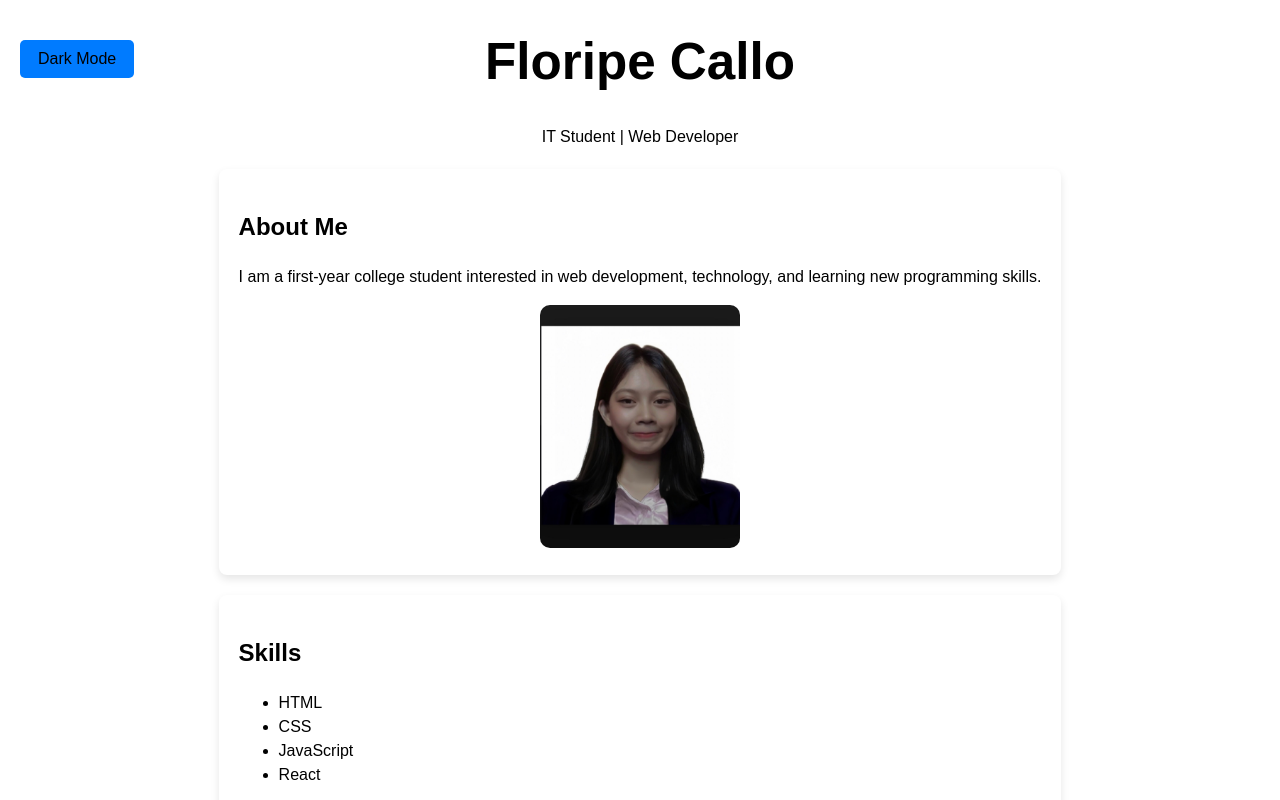
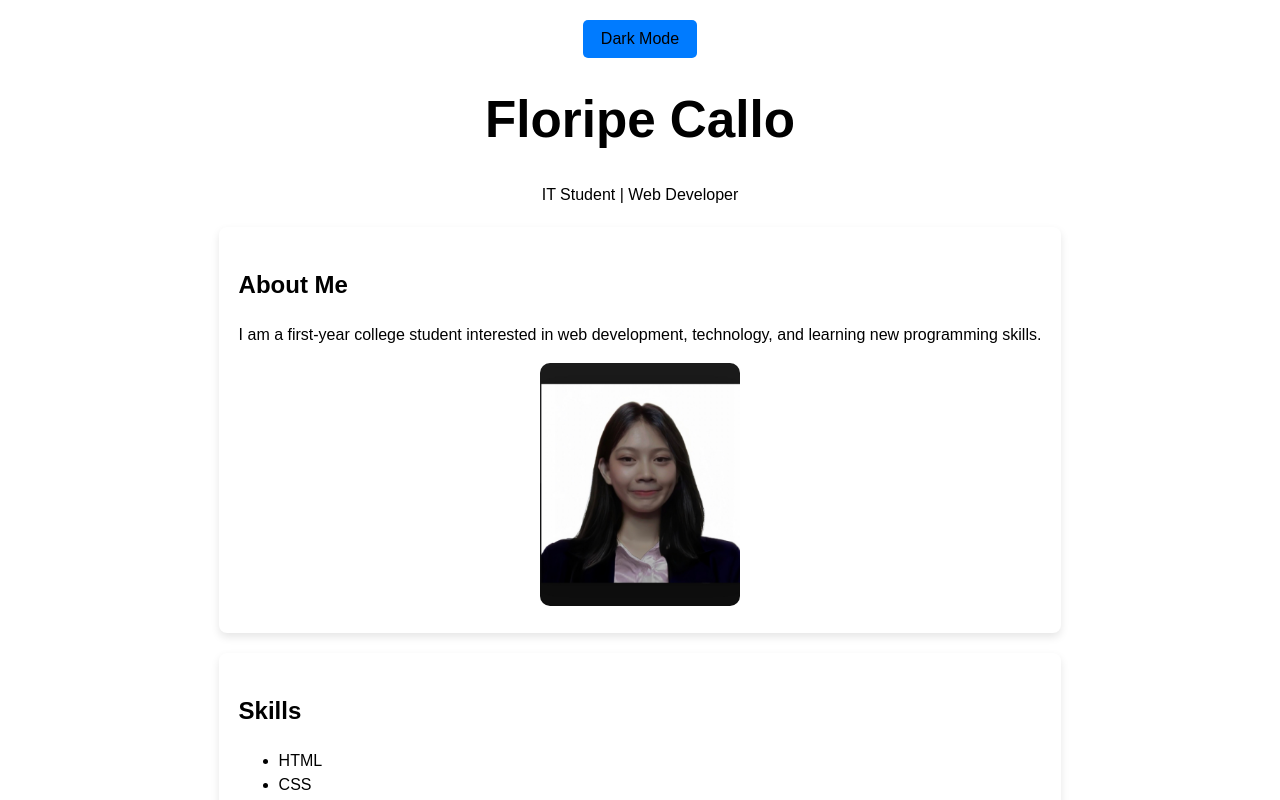
Before and after one commit to callofloripe/wsat-m5-react-cv, a React (Vite) app: page / in a window 1280 px wide. Shown: the top 800 px of the page. Built offline with nearby package versions, Linux system fonts and the light colour scheme.

Commit message:
update dark mode toggle styling for improved layout

```diff
--- a/src/index.css
+++ b/src/index.css
@@ -171,9 +171,8 @@ body a {
 }
 
 .dark-toggle {
-  position: absolute;
-  top:20px;
-  left: 20px;
+  display: block;
+  margin: 20px auto;
 }
 
 body {
```
